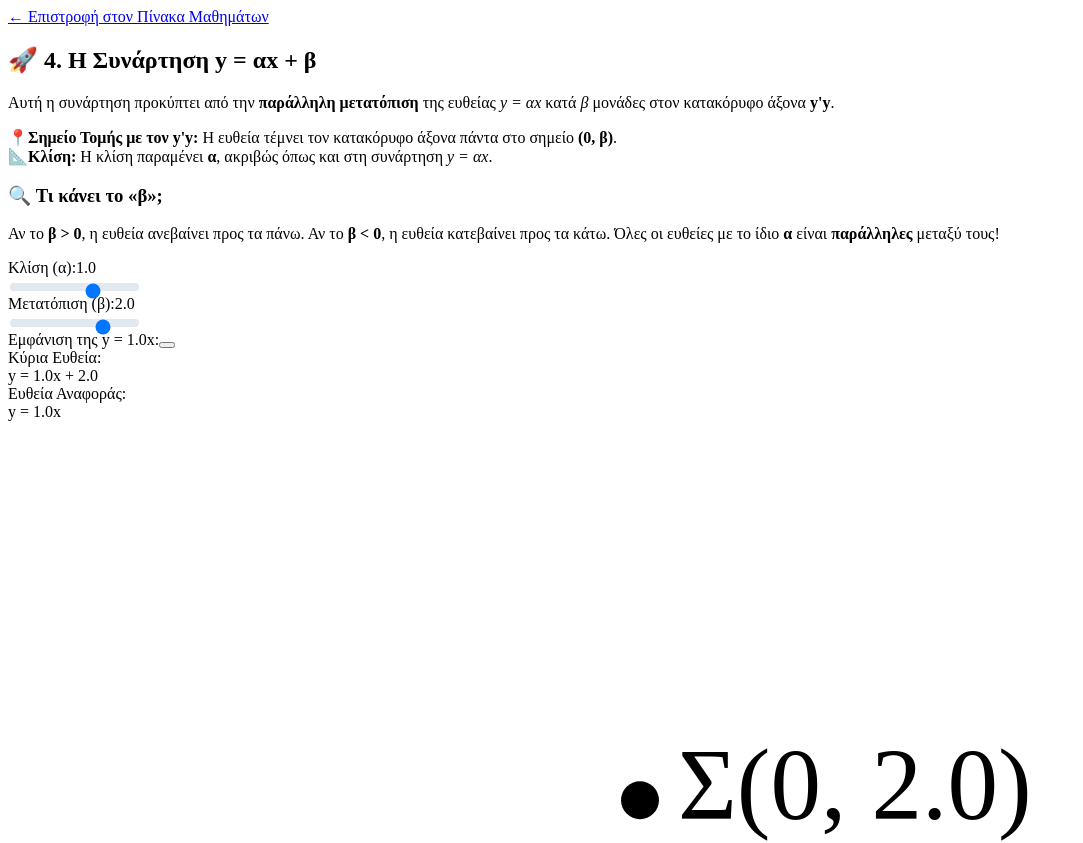
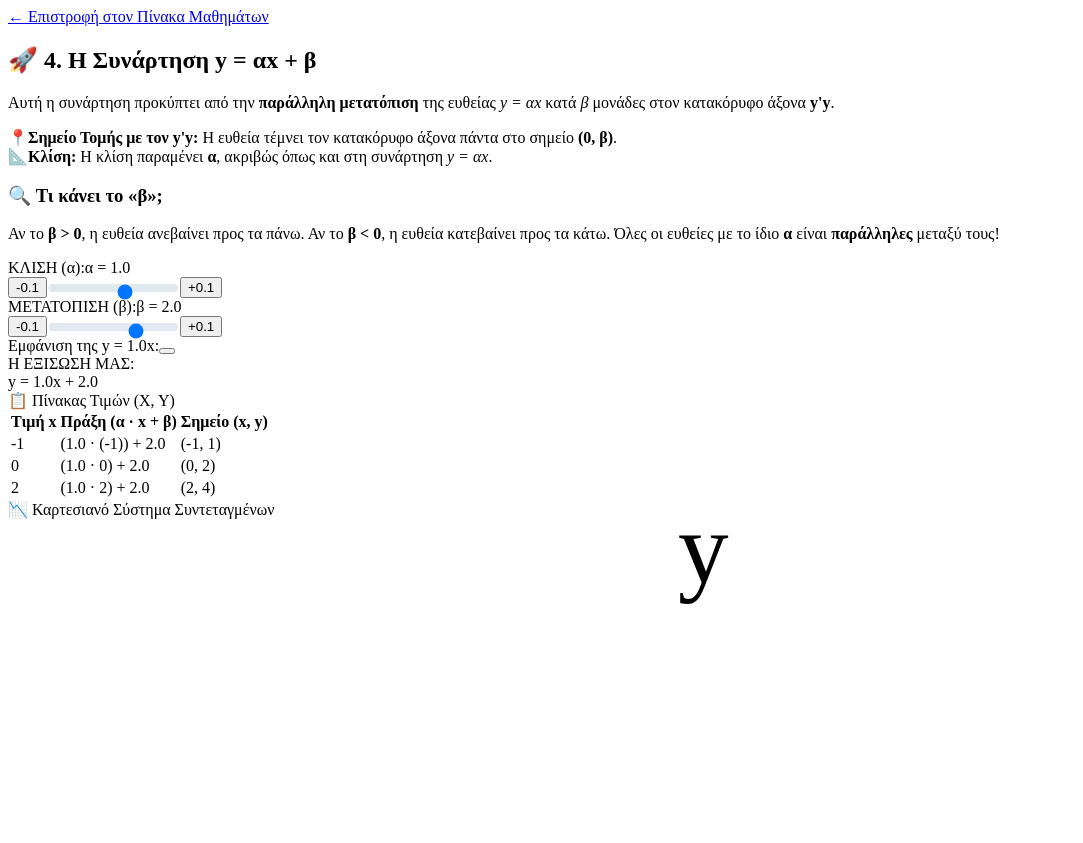
Before and after one commit to gkrimpas-lab/learn-maths-2026, a Next.js app: page /b-gymnasiou-4-yaxb in a window 1280 px wide. Shown: the top 843 px of the page, without its empty margins (0-1083 px from the left). Built offline with nearby package versions, Linux system fonts and the light colour scheme.

Commit message:
Update b-gymnasiou-4-yaxb.js

```diff
--- a/pages/b-gymnasiou-4-yaxb.js
+++ b/pages/b-gymnasiou-4-yaxb.js
@@ -3,10 +3,19 @@ import Head from 'next/head';
 import Link from 'next/link';
 
 export default function BGymnasiouYAXB() {
-  // States για την κλίση (α) και τη μετατόπιση (β) όπως στο screenshot yaxkaib.png
+  // ⚙️ ΜΕΤΑΒΛΗΤΕΣ ΓΙΑ ΕΛΑΧΙΣΤΕΣ ΚΑΙ ΜΕΓΙΣΤΕΣ ΤΙΜΕΣ (ΣΤΗΝ ΑΡΧΗ)
+  const MIN_ALPHA = -5.0;
+  const MAX_ALPHA = 5.0;
+  const MIN_BETA = -5.0;
+  const MAX_BETA = 5.0;
+
+  // States για την κλίση (α) και τη μετατόπιση (β)
   const [alpha, setAlpha] = useState(1.0);
   const [beta, setBeta] = useState(2.0);
   const [showReference, setShowReference] = useState(true);
+
+  // Σταθερές τιμές x για τον Πίνακα Τιμών (ίδιες με το y=ax)
+  const xValues = [-1, 0, 2];
 
   // Υπολογισμοί εκτός JSX για την απόλυτη προστασία του compiler από RegEx errors
   const formattedAlpha = alpha.toFixed(1);
@@ -14,8 +23,7 @@ export default function BGymnasiouYAXB() {
   const absoluteBeta = Math.abs(beta).toFixed(1);
   const signBeta = beta >= 0 ? "+" : "-";
 
-  // Υπολογισμός των συντεταγμένων για τη γραμμή SVG της κύριας ευθείας y = ax + b
-  // Αντί για διαίρεση, πολλαπλασιάζουμε τις μονάδες μετατόπισης (β * 20 pixel ανά μονάδα)
+  // Υπολογισμός των συντεταγμένων για τη γραμμή SVG (β * 20 pixel ανά μονάδα)
   const yShift = beta * 20;
 
   return (
@@ -35,7 +43,7 @@ export default function BGymnasiouYAXB() {
         {/* ΚΥΡΙΩΣ ΠΛΑΙΣΙΟ ΜΑΘΗΜΑΤΟΣ */}
         <div className="bg-white p-6 md:p-8 rounded-3xl shadow-sm border border-gray-100 space-y-6">
 
-          {/* ΤΙΤΛΟΣ & ΕΠΕΞΗΓΗΣΗ (Από το screenshot yaxkaib.png) */}
+          {/* ΤΙΤΛΟΣ & ΕΠΕΞΗΓΗΣΗ */}
           <div className="flex flex-col md:flex-row justify-between items-start gap-6">
             <div className="space-y-3 max-w-2xl">
               <h2 className="text-2xl font-black text-slate-900 flex items-center gap-2">
@@ -70,40 +78,52 @@ export default function BGymnasiouYAXB() {
           {/* ΔΙΑΔΡΑΣΤΙΚΟ ΕΡΓΑΣΤΗΡΙΟ */}
           <div className="bg-slate-50 p-6 rounded-2xl border space-y-4">
 
-            <div className="grid grid-cols-1 lg:grid-cols-12 gap-6 items-center">
+            <div className="grid grid-cols-1 lg:grid-cols-12 gap-6 items-stretch">
 
-              {/* Αριστερή Στήλη: Χειριστήρια & Sliders */}
+              {/* Αριστερή Στήλη: Χειριστήρια & Πίνακας Τιμών */}
               <div className="lg:col-span-5 flex flex-col justify-between space-y-4">
 
-                {/* 1. Slider Κλίσης (α) */}
-                <div className="bg-white p-4 rounded-xl border shadow-sm space-y-1">
-                  <div className="flex justify-between items-center text-xs font-bold">
-                    <span>Κλίση (α):</span>
-                    <span className="font-mono text-indigo-600 font-black">{formattedAlpha}</span>
+                {/* 1. Χειριστήριο Κλίσης (α) με βήμα 0.1 */}
+                <div className="bg-white p-4 rounded-xl border shadow-sm space-y-2">
+                  <div className="flex justify-between items-center">
+                    <span className="text-[10px] font-black text-slate-400 uppercase">ΚΛΙΣΗ (α):</span>
+                    <span className="font-mono bg-green-50 text-green-700 px-2 py-0.5 rounded border border-green-200 font-black text-xs">
+                      α = {formattedAlpha}
+                    </span>
                   </div>
+                  <div className="flex items-center gap-2">
+                    <button type="button" onClick={() => setAlpha(parseFloat(Math.max(MIN_ALPHA, alpha - 0.1).toFixed(1)))} className="bg-slate-100 hover:bg-slate-200 font-mono font-black px-2 py-0.5 border rounded text-xs">-0.1</button>
                     <input
-                    type="range" min="-3" max="3" step="0.5" value={alpha}
+                      type="range" min={MIN_ALPHA} max={MAX_ALPHA} step="0.1" value={alpha}
                       onChange={(e) => setAlpha(parseFloat(e.target.value))}
                       className="w-full accent-indigo-500 h-2 bg-slate-200 rounded-lg appearance-none cursor-pointer"
                     />
+                    <button type="button" onClick={() => setAlpha(parseFloat(Math.min(MAX_ALPHA, alpha + 0.1).toFixed(1)))} className="bg-slate-100 hover:bg-slate-200 font-mono font-black px-2 py-0.5 border rounded text-xs">+0.1</button>
+                  </div>
                 </div>
 
-                {/* 2. Slider Μετατόπισης (β) */}
-                <div className="bg-white p-4 rounded-xl border shadow-sm space-y-1">
-                  <div className="flex justify-between items-center text-xs font-bold">
-                    <span>Μετατόπιση (β):</span>
-                    <span className="font-mono text-purple-600 font-black">{formattedBeta}</span>
+                {/* 2. Χειριστήριο Μετατόπισης (β) με βήμα 0.1 */}
+                <div className="bg-white p-4 rounded-xl border shadow-sm space-y-2">
+                  <div className="flex justify-between items-center">
+                    <span className="text-[10px] font-black text-slate-400 uppercase">ΜΕΤΑΤΟΠΙΣΗ (β):</span>
+                    <span className="font-mono bg-purple-50 text-purple-700 px-2 py-0.5 rounded border border-purple-200 font-black text-xs">
+                      β = {formattedBeta}
+                    </span>
                   </div>
+                  <div className="flex items-center gap-2">
+                    <button type="button" onClick={() => setBeta(parseFloat(Math.max(MIN_BETA, beta - 0.1).toFixed(1)))} className="bg-slate-100 hover:bg-slate-200 font-mono font-black px-2 py-0.5 border rounded text-xs">-0.1</button>
                     <input
-                    type="range" min="-4" max="4" step="0.5" value={beta}
+                      type="range" min={MIN_BETA} max={MAX_BETA} step="0.1" value={beta}
                       onChange={(e) => setBeta(parseFloat(e.target.value))}
                       className="w-full accent-purple-500 h-2 bg-slate-200 rounded-lg appearance-none cursor-pointer"
                     />
+                    <button type="button" onClick={() => setBeta(parseFloat(Math.min(MAX_BETA, beta + 0.1).toFixed(1)))} className="bg-slate-100 hover:bg-slate-200 font-mono font-black px-2 py-0.5 border rounded text-xs">+0.1</button>
+                  </div>
                 </div>
 
                 {/* 3. Διακόπτης Εμφάνισης Ευθείας Αναφοράς (y=αx) */}
-                <div className="bg-white p-4 rounded-xl border shadow-sm flex items-center justify-between text-xs font-bold">
-                  <span className="uppercase text-slate-500 tracking-wider">Εμφάνιση της y = {formattedAlpha}x:</span>
+                <div className="bg-white p-3 rounded-xl border shadow-sm flex items-center justify-between text-xs font-bold">
+                  <span className="uppercase text-slate-400 text-[10px] tracking-wider">Εμφάνιση της y = {formattedAlpha}x:</span>
                   <button
                     type="button"
                     onClick={() => setShowReference(!showReference)}
@@ -113,26 +133,54 @@ export default function BGymnasiouYAXB() {
                   </button>
                 </div>
 
-                {/* 4. Κουτί Εξισώσεων (Κύρια & Αναφοράς) */}
-                <div className="bg-white p-4 rounded-xl border shadow-sm space-y-3 font-mono text-xs">
-                  <div>
-                    <span className="text-[9px] font-bold text-slate-400 block uppercase mb-0.5">Κύρια Ευθεία:</span>
+                {/* 4. Κουτί Τρέχουσας Εξίσωσης */}
+                <div className="bg-white p-3 rounded-xl border shadow-sm font-mono text-xs">
+                  <span className="text-[9px] font-bold text-slate-400 block uppercase mb-0.5">Η ΕΞΙΣΩΣΗ ΜΑΣ:</span>
                   <div className="text-base font-black text-indigo-600">
                     {"y = "}{formattedAlpha}{"x "}{signBeta}{" "}{absoluteBeta}
                   </div>
                 </div>
-                  <div className="border-t border-dashed pt-2">
-                    <span className="text-[9px] font-bold text-slate-400 block uppercase mb-0.5">Ευθεία Αναφοράς:</span>
-                    <div className="text-xs font-bold text-slate-400">
-                      {"y = "}{formattedAlpha}{"x"}
+
+                {/* 📋 ΝΕΟΣ ΠΙΝΑΚΑΣ ΤΙΜΩΝ (Όπως στο y=ax) */}
+                <div className="bg-white rounded-xl border shadow-sm overflow-hidden text-center">
+                  <div className="p-2 bg-slate-100 border-b text-[10px] font-black text-slate-500 uppercase tracking-wider">
+                    📋 Πίνακας Τιμών (X, Y)
                   </div>
-                  </div>
+                  <table className="w-full font-mono text-[11px] border-collapse">
+                    <thead>
+                      <tr className="bg-slate-50 text-slate-500 font-bold border-b text-[9px]">
+                        <th className="py-1.5 border-r">Τιμή x</th>
+                        <th className="py-1.5 border-r">Πράξη (α &middot; x + β)</th>
+                        <th className="py-1.5">Σημείο (x, y)</th>
+                      </tr>
+                    </thead>
+                    <tbody>
+                      {xValues.map((x) => {
+                        const calculatedY = parseFloat((alpha * x + beta).toFixed(1));
+                        return (
+                          <tr key={x} className="border-b last:border-0 hover:bg-slate-50/50">
+                            <td className="py-1.5 border-r font-bold text-slate-600">{x}</td>
+                            <td className="py-1.5 border-r text-slate-400 text-[10px]">
+                              ({formattedAlpha} &middot; {x < 0 ? `(${x})` : x}) {signBeta} {absoluteBeta}
+                            </td>
+                            <td className="py-1.5 text-indigo-600 font-black">
+                              ({x}, {calculatedY})
+                            </td>
+                          </tr>
+                        );
+                      })}
+                    </tbody>
+                  </table>
                 </div>
 
               </div>
 
               {/* Δεξιά Στήλη: Γραφική Παράσταση SVG */}
               <div className="lg:col-span-7 bg-white p-4 rounded-2xl border shadow-sm flex flex-col justify-center items-center">
+                <span className="text-[10px] font-black text-slate-400 uppercase block mb-3 tracking-wider">
+                  📉 Καρτεσιανό Σύστημα Συντεταγμένων
+                </span>
+
                 <svg viewBox="0 0 200 200" className="w-full max-w-[280px] overflow-visible font-mono">
                   {/* Πλέγμα φόντου */}
                   {Array.from({ length: 11 }).map((_, i) => (
@@ -145,17 +193,20 @@ export default function BGymnasiouYAXB() {
                   {/* Άξονες */}
                   <line x1="0" y1="100" x2="200" y2="100" className="stroke-slate-400 stroke-[1]" />
                   <line x1="100" y1="0" x2="100" y2="200" className="stroke-slate-400 stroke-[1]" />
+                  <text x="192" y="111" className="text-[8px] font-bold fill-slate-500">x</text>
+                  <text x="106" y="10" className="text-[8px] font-bold fill-slate-500">y</text>
+                  <text x="94" y="111" className="text-[7px] fill-slate-400">O</text>
 
                   {/* Διακεκομμένη Ευθεία Αναφοράς y = αx */}
                   {showReference && (
                     <line
                       x1="0" y1={100 + (100 * alpha)}
                       x2="200" y2={100 - (100 * alpha)}
-                      className="stroke-slate-300 stroke-[1.5] stroke-dasharray-[3]"
+                      className="stroke-slate-200 stroke-[1.5] stroke-dasharray-[3]"
                     />
                   )}
 
-                  {/* Κύρια Ευθεία y = αx + β (Μετατοπισμένη κατακόρυφα κατά yShift) */}
+                  {/* Κύρια Ευθεία y = αx + β */}
                   <line
                     x1="0" y1={100 - yShift + (100 * alpha)}
                     x2="200" y2={100 - yShift - (100 * alpha)}
@@ -164,13 +215,13 @@ export default function BGymnasiouYAXB() {
 
                   {/* Σημείο Τομής Σ(0, β) */}
                   <circle cx="100" cy={100 - yShift} r="3" className="fill-purple-500 stroke-white stroke-[0.5]" />
-                  <text x="106" y={103 - yShift} className="text-[6.5px] font-black fill-purple-800">
+                  <text x="106" y={103 - yShift} className="text-[7px] font-black fill-purple-800">
                     Σ(0, {formattedBeta})
                   </text>
                 </svg>
 
                 <p className="mt-4 text-[10px] text-slate-400 font-medium text-center px-4">
-                  👋 <em>Σύρε το slider του β και δες την ευθεία να μετατοπίζεται πάνω-κάτω χωρίς να αλλάζει η γωνία (κλίση) της!</em>
+                  👋 <em>Σύρε το slider του β και δες την ευθεία να μετατοπίζεται πάνω-κάτω κατά 0.1 χωρίς να αλλάζει η κλίση της!</em>
                 </p>
               </div>
 
```
Lines whose indentation alone changed are shown as unchanged.
